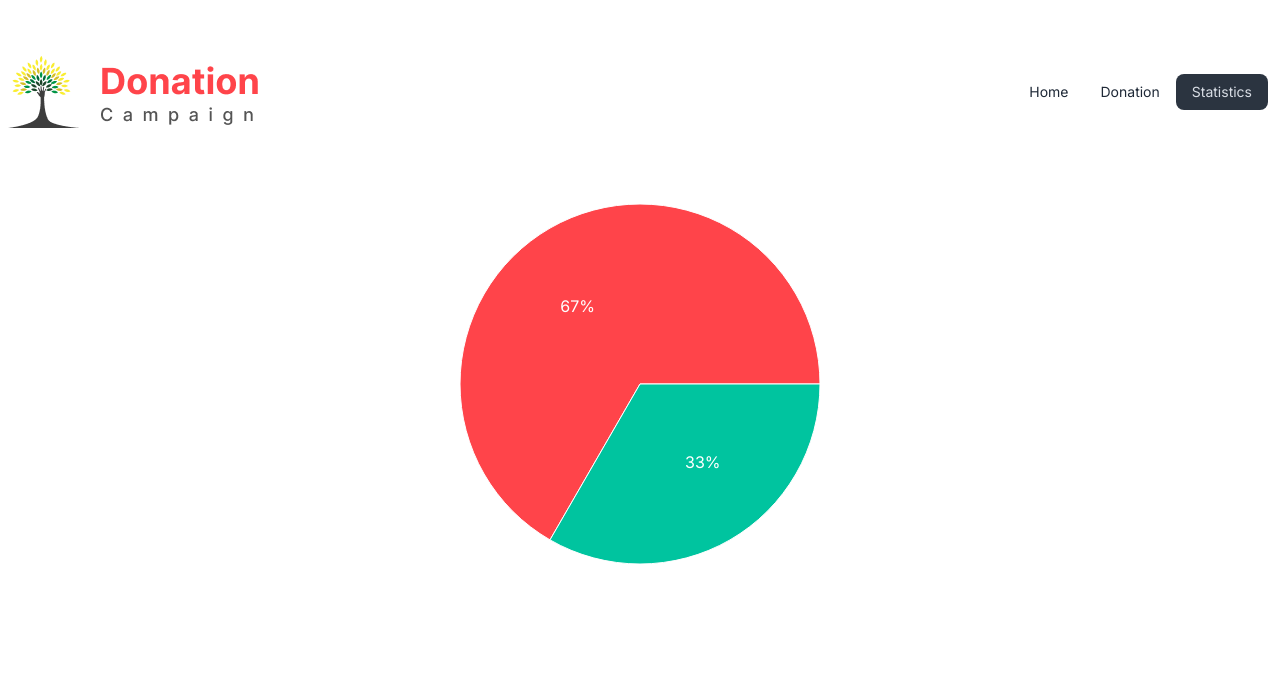
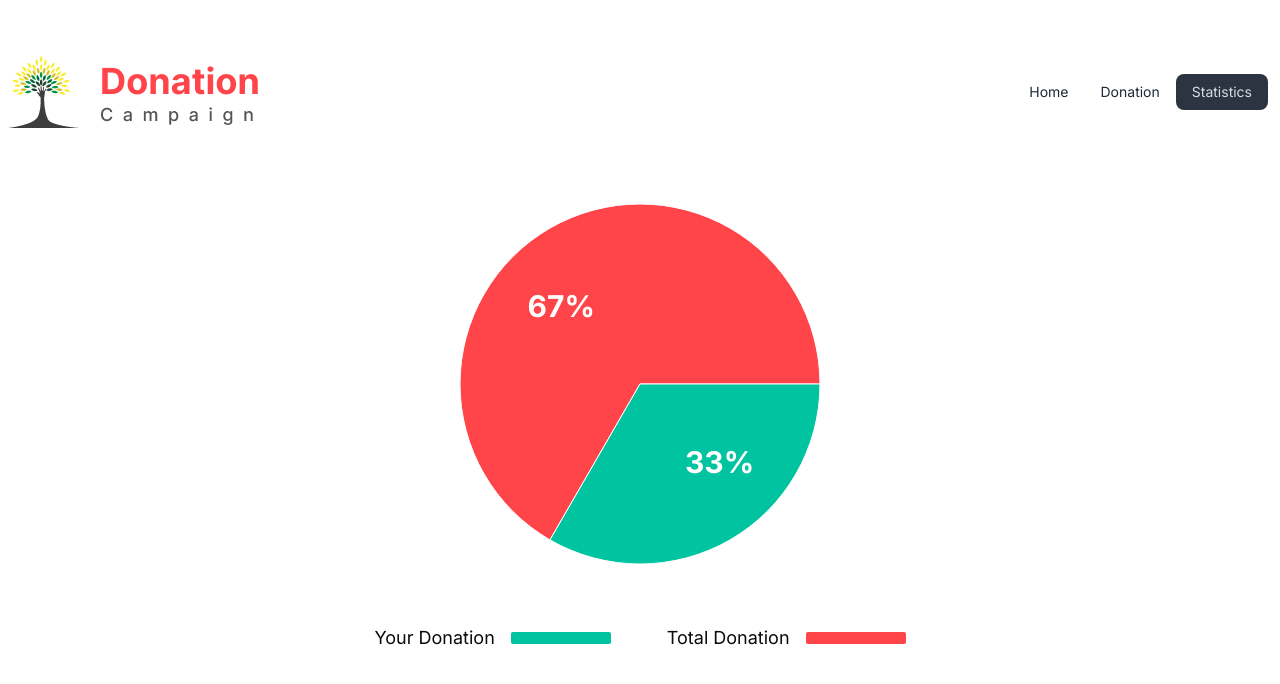
Before and after one commit to ShishirPHS/donation-campaign, a React (Vite) app: page /statistics in a window 1280 px wide. Shown: the top 684 px of the page. Built offline with nearby package versions, Linux system fonts and the light colour scheme.

Commit message:
added something like chart legend

```diff
--- a/src/components/Chart/Chart.jsx
+++ b/src/components/Chart/Chart.jsx
@@ -25,6 +25,7 @@ const Chart = () => {
         fill="white"
         textAnchor={x > cx ? "start" : "end"}
         dominantBaseline="central"
+        className="text-3xl font-bold"
       >
         {`${(percent * 100).toFixed(0)}%`}
       </text>
--- a/src/components/Statistics/Statistics.jsx
+++ b/src/components/Statistics/Statistics.jsx
@@ -4,6 +4,16 @@ const Statistics = () => {
   return (
     <div className="container mx-auto">
       <Chart></Chart>
+      <div className="flex justify-center mt-10">
+        <div className="flex items-center mr-14">
+          <h5 className="text-[#0B0B0B] text-lg">Your Donation</h5>
+          <div className="bg-[#00C49F] w-[100px] h-3 rounded-sm ml-4"></div>
+        </div>
+        <div className="flex items-center">
+          <h5 className="text-[#0B0B0B] text-lg">Total Donation</h5>
+          <div className="bg-[#FF444A] w-[100px] h-3 rounded-sm ml-4"></div>
+        </div>
+      </div>
     </div>
   );
 };
```
